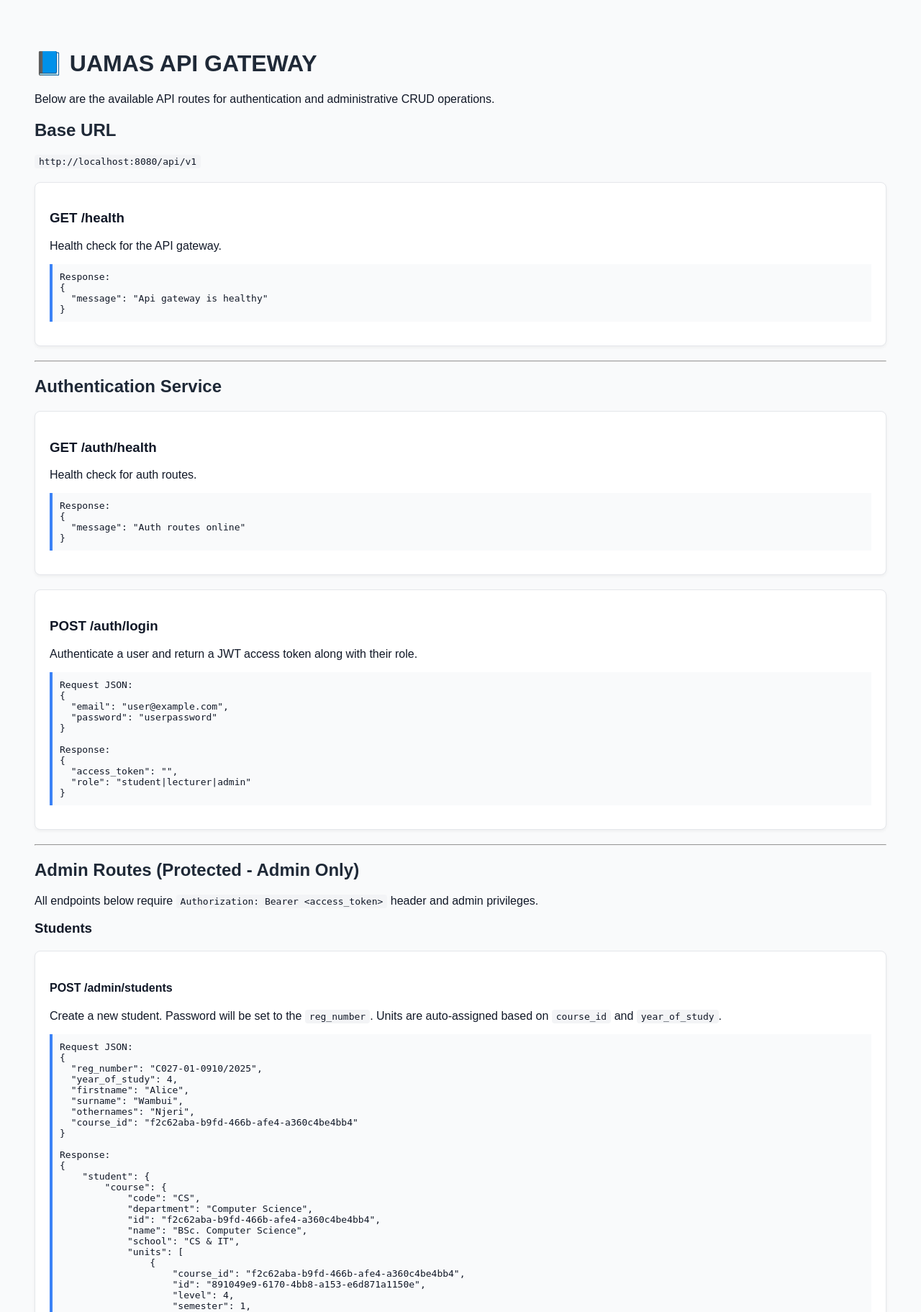
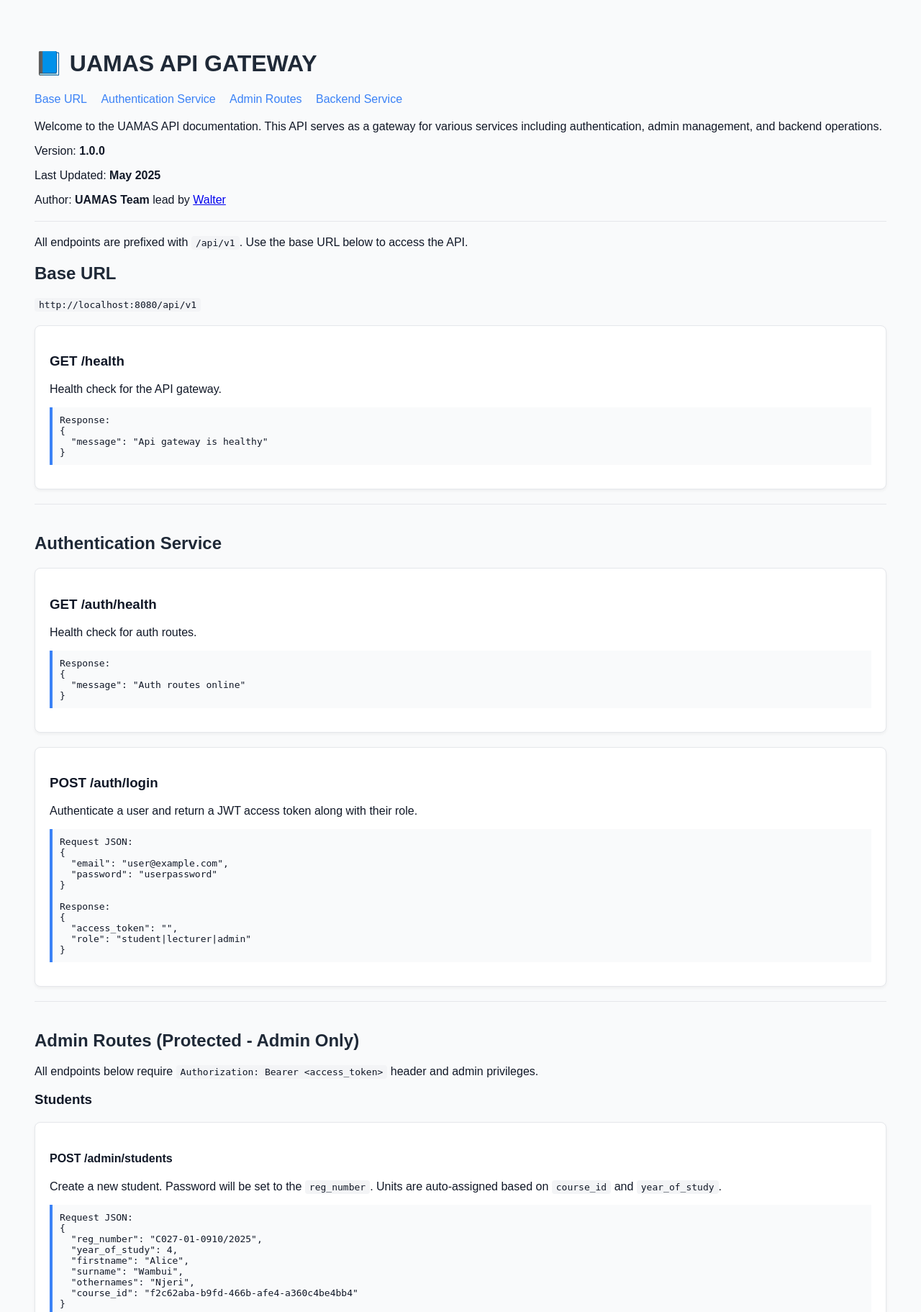
Before and after one commit to ByteBenders-compScientists/UAMAS-backend, a Flask app: template api-gateway/templates/index.html in a window 1280 px wide. Shown: the top 1823 px of the page at 72% size. Run offline with Flask 3, Linux system fonts and the light colour scheme; the template is opened without the code that fills it, so the values that code supplies are empty.

Commit message:
Updated: documentation with latest API

```diff
--- a/api-gateway/templates/index.html
+++ b/api-gateway/templates/index.html
@@ -34,12 +34,53 @@
       padding: 10px;
       overflow-x: auto;
     }
+    nav {
+      margin-bottom: 20px;
+    }
+    nav ul {
+      list-style: none;
+      padding: 0;
+    }
+    nav ul li {
+      display: inline;
+      margin-right: 15px;
+    }
+    nav ul li a {
+      text-decoration: none;
+      color: #3b82f6;
+    }
+    nav ul li a:hover {
+      text-decoration: underline;
+    }
+    hr {
+      border: 0;
+      border-top: 1px solid #e5e7eb;
+      margin: 20px 0;
+    }
+    .base-url, .auth-service, .admin-service, .bd-service {
+      margin-bottom: 40px;
+    }
   </style>
 </head>
 <body>
   <h1>📘 UAMAS API GATEWAY</h1>
-  <p>Below are the available API routes for authentication and administrative CRUD operations.</p>
+  <nav>
+    <ul>
+      <li><a href="#base-url">Base URL</a></li>
+      <li><a href="#auth-service">Authentication Service</a></li>
+      <li><a href="#admin-service">Admin Routes</a></li>
+      <li><a href="#bd-service">Backend Service</a></li>
+    </ul>
+  </nav>
+  <p>Welcome to the UAMAS API documentation. This API serves as a gateway for various services including authentication, admin management, and backend operations.</p>
+  <p>Version: <strong>1.0.0</strong></p>
+  <p>Last Updated: <strong>May 2025</strong></p>
 
+  <p>Author: <strong>UAMAS Team</strong> lead by <a href="https://waltertayarg.me">Walter</a></p>
+  <hr>
+  <p>All endpoints are prefixed with <code>/api/v1</code>. Use the base URL below to access the API.</p>
+
+  <section class="base-url" id="base-url">
   <h2>Base URL</h2>
   <code>http://localhost:8080/api/v1</code>
 
@@ -53,7 +94,8 @@
   </div>
 
   <hr>
-
+</section>
+<section class="auth-service" id="auth-service">
   <h2>Authentication Service</h2>
 
   <div class="endpoint">
@@ -82,7 +124,8 @@ Response:
   </div>
 
   <hr>
-
+</section>
+<section class="admin-service" id="admin-service">
   <h2>Admin Routes (Protected - Admin Only)</h2>
   <p>All endpoints below require <code>Authorization: Bearer &lt;access_token&gt;</code> header and admin privileges.</p>
 
@@ -117,63 +160,7 @@ Response:
                     "semester": 1,
                     "unit_code": "CS 4102",
                     "unit_name": "Machine Learning"
-                },
-                {
-                    "course_id": "f2c62aba-b9fd-466b-afe4-a360c4be4bb4",
-                    "id": "7a7e57d9-74b6-473b-b19b-4b0255bfa045",
-                    "level": 4,
-                    "semester": 1,
-                    "unit_code": "CS 4101",
-                    "unit_name": "Human Computer Interaction"
-                },
-                {
-                    "course_id": "f2c62aba-b9fd-466b-afe4-a360c4be4bb4",
-                    "id": "c95a6421-fe1f-4329-ad7e-575639596bc5",
-                    "level": 4,
-                    "semester": 1,
-                    "unit_code": "CS 4103",
-                    "unit_name": "Computer Security"
-                },
-                {
-                    "course_id": "f2c62aba-b9fd-466b-afe4-a360c4be4bb4",
-                    "id": "50d3dd8c-cb8f-45e5-be23-dd7fb969128d",
-                    "level": 3,
-                    "semester": 2,
-                    "unit_code": "CS 3207",
-                    "unit_name": "Compiler Construction"
-                },
-                {
-                    "course_id": "f2c62aba-b9fd-466b-afe4-a360c4be4bb4",
-                    "id": "199dec95-861f-40e6-a674-73f5c6572524",
-                    "level": 3,
-                    "semester": 2,
-                    "unit_code": "CS 3208",
-                    "unit_name": "Multimedia Systems"
-                },
-                {
-                    "course_id": "f2c62aba-b9fd-466b-afe4-a360c4be4bb4",
-                    "id": "a590ad1e-f711-4be1-992a-c9f14e68683a",
-                    "level": 3,
-                    "semester": 2,
-                    "unit_code": "CS 3209",
-                    "unit_name": "Simulation and Modelling"
-                },
-                {
-                    "course_id": "f2c62aba-b9fd-466b-afe4-a360c4be4bb4",
-                    "id": "f246c8e8-0028-4a53-872f-3b2e620fbed8",
-                    "level": 3,
-                    "semester": 2,
-                    "unit_code": "CS 3210",
-                    "unit_name": "Research methods in CS"
-                },
-                {
-                    "course_id": "f2c62aba-b9fd-466b-afe4-a360c4be4bb4",
-                    "id": "4899e10f-7da3-4593-8be1-5571369a5d1d",
-                    "level": 3,
-                    "semester": 2,
-                    "unit_code": "CS 3211",
-                    "unit_name": "Mobile Application Programming"
-                }
+                },...
             ]
         },
         "firstname": "Alice",
@@ -273,15 +260,7 @@ Response:
             "semester": 2,
             "unit_code": "CS 3208",
             "unit_name": "Multimedia Systems"
-        },
-        {
-            "course_id": "f2c62aba-b9fd-466b-afe4-a360c4be4bb4",
-            "id": "f246c8e8-0028-4a53-872f-3b2e620fbed8",
-            "level": 3,
-            "semester": 2,
-            "unit_code": "CS 3210",
-            "unit_name": "Research methods in CS"
-        }
+        },...
     ]
 }
 </pre>
@@ -367,8 +346,9 @@ Response:
   </div>
 
   <hr>
-
-  <h2>Backend Service</h2>
+</section>
+<section class="bd-service" id="bd-service">
+  <h2>Backend Service (Protected - Lecturer/Student)</h2>
   <h3>Generate Assessment</h3>
   <div class="endpoint">
     <h4>POST /bd/ai/generate-assessments</h4>
@@ -528,7 +508,23 @@ Response:
   ]
 </pre>
   </div>
+  </section>
   <hr>
-  <p><strong>Note:</strong> All date/time fields are in UTC and ISO 8601 format. Include <code>Authorization: Bearer &lt;token&gt;</code> for protected routes.</p>
+  <p><strong>Note:</strong> All date/time fields are in UTC and ISO 8601 format. Include <code>Authorization: Bearer &lt;token&gt;</code> for protected routes. Source code is available on <a href="https://github.com/ByteBenders-compScientists/UAMAS-backend">GitHub</a>.</p>
+  <p>For any issues or contributions, please open an issue or pull request on the GitHub repository.</p>
+  <footer>
+    <p>© 2025 UAMAS Team. All rights reserved.</p>
+  </footer>
+  <script>
+    // Add smooth scrolling to anchor links
+    document.querySelectorAll('a[href^="#"]').forEach(anchor => {
+      anchor.addEventListener('click', function(e) {
+        e.preventDefault();
+        document.querySelector(this.getAttribute('href')).scrollIntoView({
+          behavior: 'smooth'
+        });
+      });
+    });
+  </script>
 </body>
 </html>
```
Also changed, not shown: 1 other file.
